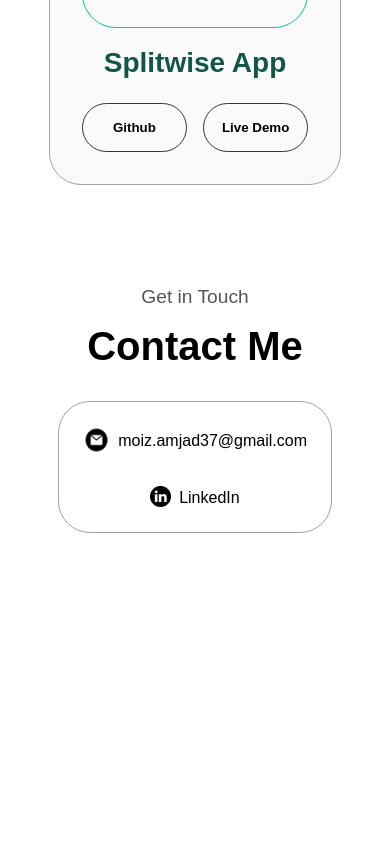
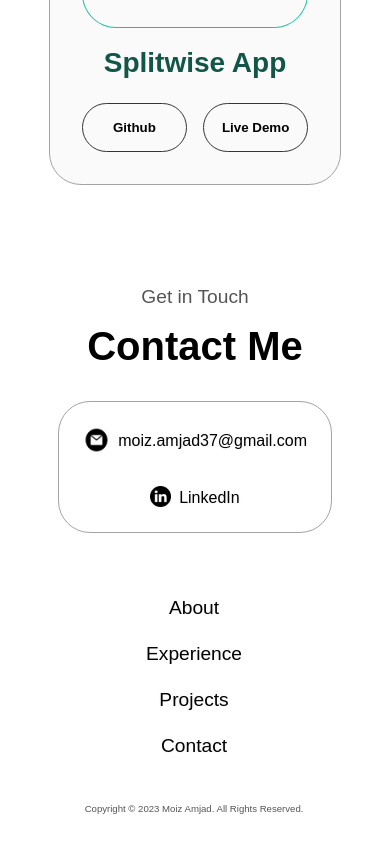
Before and after one commit to moizamjad37/personal-website, a React (Vite) app: page / in a window 390 px wide. Shown: the part 3050-3894 px from the top of the page. Before the commit the page ends 3583 px from the top, so only its background shows below. Built offline with nearby package versions, Linux system fonts and the light colour scheme.

Commit message:
footer section added

```diff
--- a/src/App.tsx
+++ b/src/App.tsx
@@ -16,6 +16,7 @@ function App() {
       <Experience />
       <Projects />
       <Contact />
+      <Footer />
     </>
   )
 }
--- a/src/contact/contactStyles.css
+++ b/src/contact/contactStyles.css
@@ -55,6 +55,7 @@
     animation-duration:1s;
     animation-iteration-count:infinite;
     animation-direction:alternate;
+    font-size: 2vw;
 }
 .email-container a:hover, .linkedIn-container a:hover {
     color: grey;
@@ -74,7 +75,53 @@
     cursor: default;
 }
 
+
+
 /* Media Queries */
+@media (max-width: 1200px) {
+
+    /* Email and LinkedIn links */
+    .email-container a, .linkedIn-container a {
+        font-size: 1.8vw;
+    }
+    .email-container a:hover, .linkedIn-container a:hover {
+        font-size: 1.7vw;
+    }
+}
+
+
+@media (max-width: 1000px) {
+
+    /* Email and LinkedIn links */
+    .email-container a, .linkedIn-container a {
+        font-size: 1.8vw;
+    }
+    .email-container a:hover, .linkedIn-container a:hover {
+        font-size: 1.7vw;
+    }
+}
+
+
+@media (max-width: 800px) {
+
+    /* Email and LinkedIn links */
+    .email-container a, .linkedIn-container a {
+        font-size: 1rem;
+    }
+    .email-container a:hover, .linkedIn-container a:hover {
+        font-size: 0.97rem;
+    }
+
+    /* Email and LinkedIn icons */
+    .email-icon{
+        height: 1.8rem;
+    }
+    .linkedIn-icon {
+        height: 1.4rem;
+    }
+}
+
+
 @media (max-width: 550px) {
 
     /* main container of Email and LinkedIn links */
--- a/src/footer/footer.tsx
+++ b/src/footer/footer.tsx
@@ -1,6 +1,14 @@
 
 export default function footer() {
   return (
-    <div>footer</div>
+    <div className="footer-container">
+        <ul className="footer-nav-links">
+            <li><a href="#about"> About </a></li>
+            <li><a href="#experience"> Experience </a></li>
+            <li><a href="#projects"> Projects </a></li>
+            <li><a href="#contact"> Contact </a></li>
+        </ul>
+        <p className="copyright-text">Copyright &#169; 2023 Moiz Amjad. All Rights Reserved.</p>
+    </div>
   )
 }
--- a/src/footer/footerStyles.css
+++ b/src/footer/footerStyles.css
@@ -0,0 +1,110 @@
+/* Main container for Footer Section */
+.footer-container {
+    display: flex;
+    justify-content: space-around;
+    align-items: center;
+    flex-direction: column;
+    width: 99.5%;
+    height: 140px;
+    font-size: 1.5rem;
+    margin-top: 1.5rem;
+}
+
+/* Footer Navbar and Links*/
+.footer-nav-links {
+    display: flex;
+    justify-content: space-around;
+    align-items: center;
+    list-style: none;
+    gap: 2vw;
+    font-size: 2vw;
+} .footer-nav-links a {
+    color: black;
+    text-decoration: none;
+    text-decoration-color: white;
+    animation-name: glow;
+    animation-duration:1s;
+    animation-iteration-count:infinite;
+    animation-direction:alternate;
+} .footer-nav-links a:hover {
+    color: grey;
+    text-decoration: underline;
+    text-underline-offset: 1rem;
+    text-decoration-color: rgb(181, 181, 181);
+    font-size: 1.8vw;
+}
+
+/* Text */
+.copyright-text {
+    padding-top: 0.5rem;
+    padding-bottom: 0.75rem;
+    font-size: 0.9rem;
+}
+
+/* Media Queries */
+@media (max-width: 1200px) {
+
+    /* Footer Navbar and Links*/
+    .footer-nav-links {
+        font-size: 2.2vw;
+        gap: 2vw;
+    } .footer-nav-links a:hover {
+        font-size: 2vw;
+    }
+}
+
+@media (max-width: 1000px) {
+
+    /* Footer Navbar and Links*/
+    .footer-nav-links {
+        font-size: 2.4vw;
+    } .footer-nav-links a:hover {
+        font-size: 2.2vw;
+    }
+
+    /* Text */
+    .copyright-text {
+        font-size: 0.8rem;
+        cursor: default;
+    }
+}
+
+@media (max-width: 850px) {
+
+    /* Footer Navbar and Links*/
+    .footer-nav-links {
+        font-size: 1.2rem;
+    } .footer-nav-links a:hover {
+        font-size: 1rem;
+    }
+
+    /* Text */
+    .copyright-text {
+        font-size: 0.7rem;
+    }
+}
+
+@media (max-width: 550px) {
+
+    /* Main container for Footer Section */
+    .footer-container {
+        height: auto;
+        margin-top: 1.7cm;
+    }
+
+    /* Footer Navbar and Links*/
+    .footer-nav-links {
+        flex-direction: column;
+        gap: 1.5rem;
+        font-size: 1.2rem;
+    } .footer-nav-links a:hover {
+        font-size: 1.1rem;
+    }
+
+    /* Text */
+    .copyright-text {
+        margin-top: 1cm;
+        margin-bottom: 0.5cm;
+        font-size: 0.6rem;
+    }
+}
```
